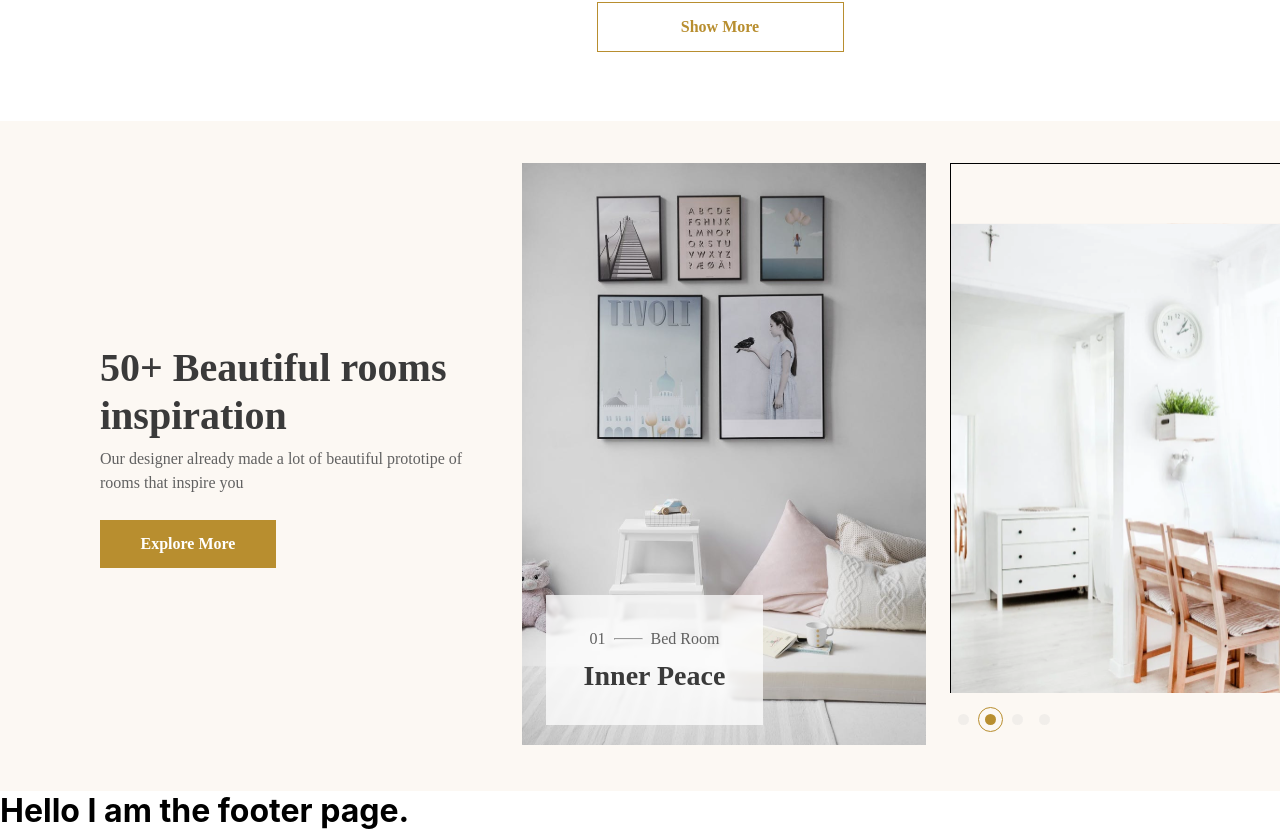
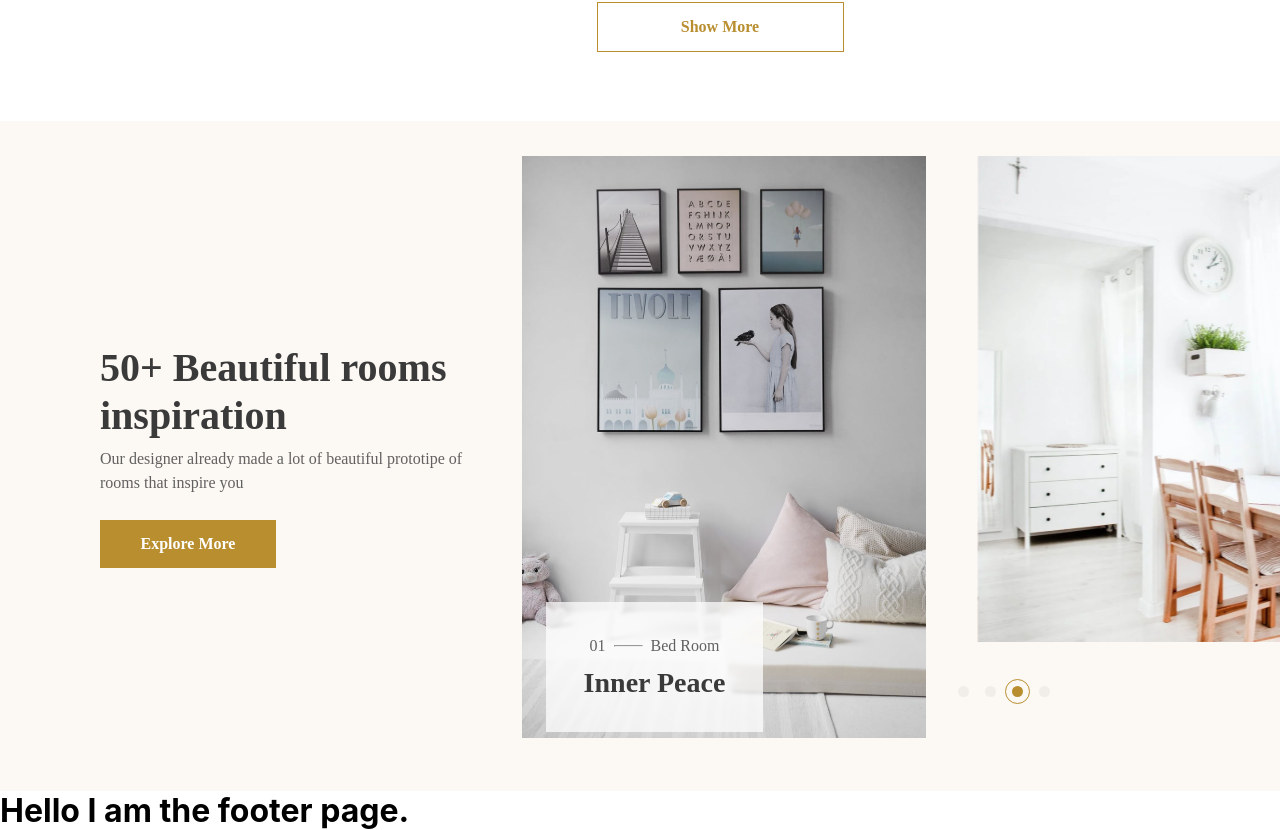
Before and after one commit to hiabed/myReactProject, a React (Vite) app: page / in a window 1280 px wide. Shown: the part 2580-3410 px from the top of the page. Built offline with nearby package versions, Linux system fonts and the light colour scheme.

Commit message:
carousel done.

```diff
--- a/src/ExploreMore.css
+++ b/src/ExploreMore.css
@@ -3,34 +3,10 @@
     flex-direction: column;
 }
 
-.carousel .slider-wrapper {
-    height: 530px;
-}
-
-.carousel .control-next.control-arrow {
-    background-color: rgb(184, 142, 47);
-    opacity: 0.8;
-
-}
-
-.carousel .control-next.control-arrow:hover {
-    background-color: rgb(184, 151, 75);
-}
-
-.carousel.carousel-slider .control-arrow {
-    width: 48px;
-    height: 48px;
-    border-radius: 50%;
-    position: absolute;
-    top: 45%;
-    right: 95px;
-}
-
 .carousel .control-dots {
     order: 2;
-    position: relative;
     text-align: start;
-    top: 6px;
+    bottom: 45px;
 }
 
 .control-prev {
@@ -50,10 +26,6 @@
     outline-offset: 6px;
 }
 
-.carousel .control-next.control-arrow::before {
-    border-left: 8px solid rgb(160, 109, 147) !important;
+.slider.animated {
+    width: 85%;
 }
-
-ul.slider.animated {
-    width: 80% !important;
-  }
--- a/src/ExploreMore.jsx
+++ b/src/ExploreMore.jsx
@@ -20,11 +20,29 @@ const innerPeaceStyle = {
 
 // (clickHandler: () => void, hasNext: boolean, label: string) =>
 
-const handleNext = (clickHandler, hasNext, label) =>
+const nextButtonStyle = {
+    fontSize: 20,
+    borderRadius: "50%",
+    width: 48,
+    height: 48,
+    display: "flex",
+    justifyContent: "center",
+    alignItems: "center",
+    position: "absolute",
+    backgroundColor: "white",
+    right: 85,
+    fill: "#FFF",
+    filter: "drop-shadow(0px 4px 14px rgba(0, 0, 0, 0.16))",
+    top: "267px",
+}
+
+const handleNext = (clickHandler) =>
 {
     return (
-        <div onClick={clickHandler} style={{fontSize: 30, position: 'absolute', backgroundColor: 'rgba(20, 20, 20, 1)', padding: 20}}>
-            {">"}
+        <div onClick={clickHandler} style={nextButtonStyle}>
+            <svg width="24" height="24" viewBox="0 0 24 24" fill="none" xmlns="http://www.w3.org/2000/svg">
+                <path d="M9.00006 5L16.0001 12L9.00006 19" stroke="#B88E2F" stroke-width="1.8" stroke-linecap="round" stroke-linejoin="round"/>
+            </svg>
         </div>
     )
 }
@@ -40,13 +58,13 @@ const ExploreMore = () => {
                     showThumbs={false}
                     infiniteLoop={true}
                     autoPlay={true}
-                    interval={5000}
-                    //renderArrowNext={handleNext}
+                    interval={3000}
+                    renderArrowNext={handleNext}
                 >
                     {
                         [1, 2, 3, 4].map((el, i) => (
                             <div key={i} style={{height: 600, marginRight: 24}}>
-                                <img style={{ height: 600, border: "1px solid black"}} src={`Rectangle 25.svg`} alt={`chairs image ${i}`} />
+                                <img style={{ height: 486}} src={`Rectangle 25.svg`} alt={`chairs image ${i}`} />
                             </div>
                         ))
                     }
```
